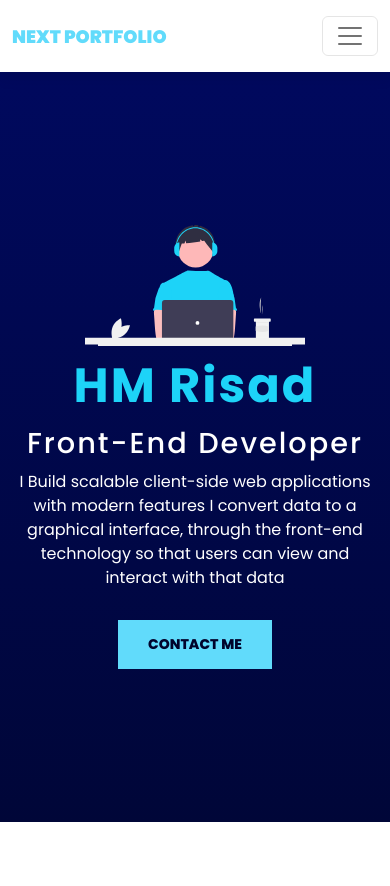
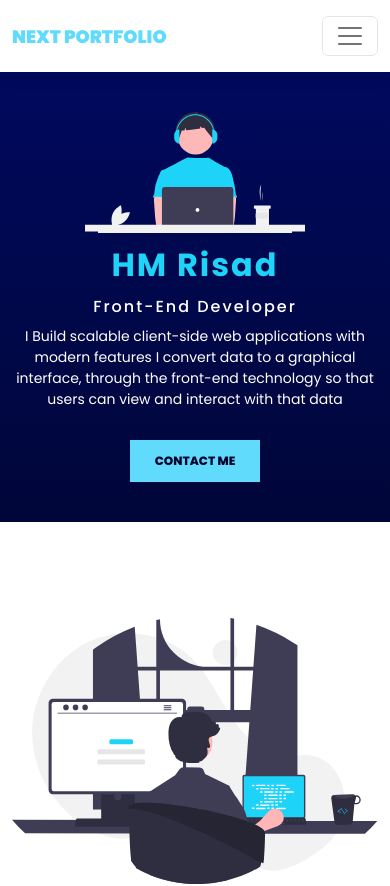
Before and after one commit to Risad212/Next-Portfolio, a Next.js app: page / in a window 390 px wide. Shown: the top 886 px of the page. Built offline with nearby package versions, Linux system fonts and the light colour scheme.

Commit message:
header responsive done

```diff
--- a/Components/Banner/Banner.module.css
+++ b/Components/Banner/Banner.module.css
@@ -1,16 +1,16 @@
-.banner{
+.banner {
     min-height: 750px;
-    background-image: linear-gradient(#00095e,#000638);
+    background-image: linear-gradient(#00095e, #000638);
     margin-bottom: 1rem;
     display: flex;
     align-items: center;
     justify-content: center;
     flex-direction: column;
     text-align: center;
-   /* clip-path: polygon(50% 0%, 100% 0, 100% 81%, 0 100%, 0 0); */
-   color: #fff;
+    color: #fff;
 }
-.bannerContent h2{
+
+.bannerContent h2 {
     font-size: 3rem;
     line-height: 1;
     font-weight: 700;
@@ -18,27 +18,32 @@
     margin: 16px 0;
     letter-spacing: 2px;
 }
-.bannerContent h4{
+
+.bannerContent h4 {
     font-size: 1.8rem;
     margin-bottom: 10px;
     font-weight: 500;
     letter-spacing: 2px;
 }
-.bannerContent p{
+
+.bannerContent p {
     font-size: 16px;
     color: #fff;
     margin-bottom: 30px;
     font-weight: 400;
 }
-.bannerContent i{
+
+.bannerContent i {
     font-size: 5rem;
     color: #f26200;
 }
-.bannerContent img{
+
+.bannerContent img {
     width: 60%;
     height: 100%;
 }
-.bannerContent button{
+
+.bannerContent button {
     background: #61DBFB;
     padding: 14px 30px;
     border: none;
@@ -47,3 +52,33 @@
     text-transform: uppercase;
     color: #00042c;
 }
+
+
+@media screen and (max-width: 992px) {
+    .banner {
+        min-height: 600px;
+    }
+}
+
+
+@media screen and (max-width: 500px) {
+    .banner {
+        min-height: 450px;
+    }
+    .bannerContent h2 {
+        font-size: 2rem;
+    }
+
+    .bannerContent h4 {
+        font-size: 1rem;
+    }
+
+    .bannerContent p {
+        font-size: 14px;
+    }
+
+    .bannerContent button {
+        padding: 12px 25px;
+        font-size: 12px;
+    }
+}
--- a/Components/Footer/Footer.module.css
+++ b/Components/Footer/Footer.module.css
@@ -28,7 +28,7 @@
     justify-content: center;
 }
 .footerLink li{
-    margin-right: 1rem;
+    margin-right: .5rem;
 }
 
 .footer .socialIcon li {
```
Also changed, not shown: Components/Header/Header.module.css (line endings or trailing spaces).
